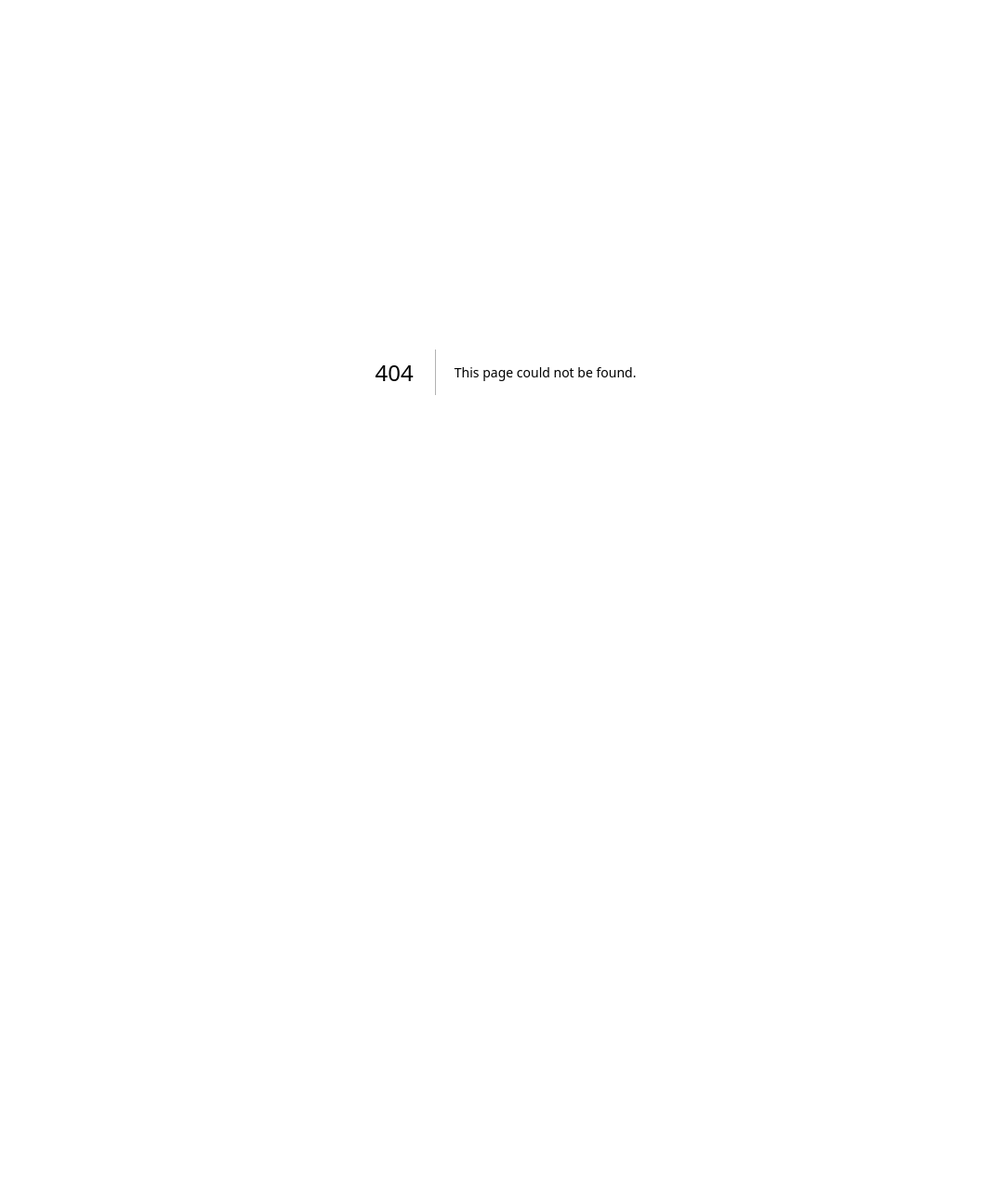
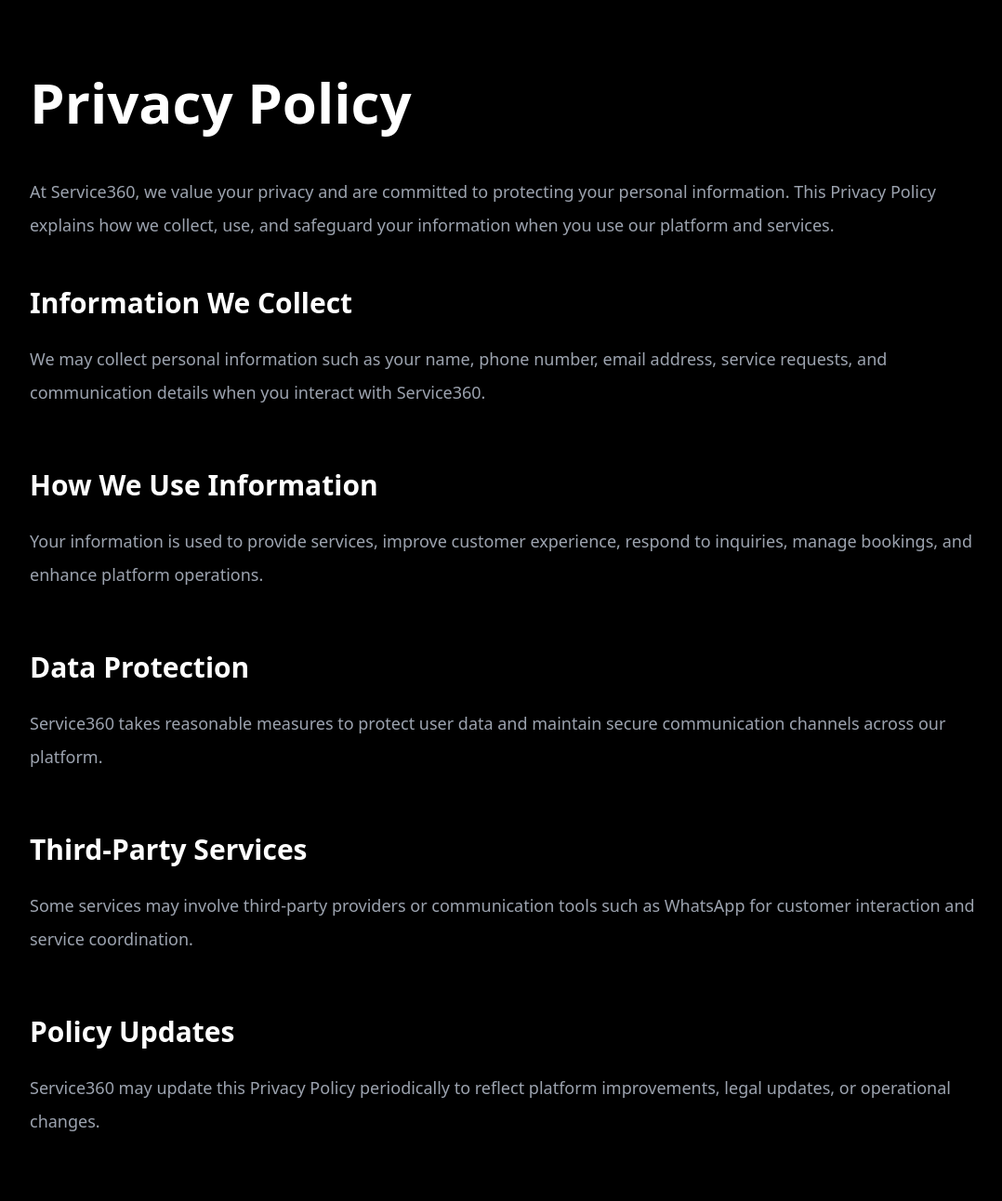
Before and after one commit to service-360/service360-website, a Next.js app: page /privacy-policy in a window 1280 px wide. Before the commit this address had no page. Shown: the top 1292 px of the page at 93% size, without its empty margins (96-1174 px from the left). Before the commit the page ends 800 px from the top, so only its background shows below. Built offline with nearby package versions, Linux system fonts and the light colour scheme.

Commit message:
Add privacy policy page

```diff
--- /dev/null
+++ b/app/privacy-policy/page.js
@@ -0,0 +1,112 @@
+export default function PrivacyPolicyPage() {
+
+  return (
+    <main className="bg-black text-white min-h-screen px-6 py-20">
+
+      <div className="max-w-5xl mx-auto">
+
+        <h1 className="text-5xl md:text-6xl font-bold mb-12">
+          Privacy Policy
+        </h1>
+
+        <p className="text-gray-400 text-lg leading-9 mb-12">
+          At Service360, we value your privacy and are committed
+          to protecting your personal information. This Privacy
+          Policy explains how we collect, use, and safeguard
+          your information when you use our platform and services.
+        </p>
+
+        <div className="space-y-16">
+
+          <section>
+
+            <h2 className="text-3xl font-bold mb-6">
+              Information We Collect
+            </h2>
+
+            <p className="text-gray-400 text-lg leading-9">
+              We may collect personal information such as your
+              name, phone number, email address, service requests,
+              and communication details when you interact with
+              Service360.
+            </p>
+
+          </section>
+
+          <section>
+
+            <h2 className="text-3xl font-bold mb-6">
+              How We Use Information
+            </h2>
+
+            <p className="text-gray-400 text-lg leading-9">
+              Your information is used to provide services,
+              improve customer experience, respond to inquiries,
+              manage bookings, and enhance platform operations.
+            </p>
+
+          </section>
+
+          <section>
+
+            <h2 className="text-3xl font-bold mb-6">
+              Data Protection
+            </h2>
+
+            <p className="text-gray-400 text-lg leading-9">
+              Service360 takes reasonable measures to protect
+              user data and maintain secure communication
+              channels across our platform.
+            </p>
+
+          </section>
+
+          <section>
+
+            <h2 className="text-3xl font-bold mb-6">
+              Third-Party Services
+            </h2>
+
+            <p className="text-gray-400 text-lg leading-9">
+              Some services may involve third-party providers
+              or communication tools such as WhatsApp for
+              customer interaction and service coordination.
+            </p>
+
+          </section>
+
+          <section>
+
+            <h2 className="text-3xl font-bold mb-6">
+              Policy Updates
+            </h2>
+
+            <p className="text-gray-400 text-lg leading-9">
+              Service360 may update this Privacy Policy
+              periodically to reflect platform improvements,
+              legal updates, or operational changes.
+            </p>
+
+          </section>
+
+          <section>
+
+            <h2 className="text-3xl font-bold mb-6">
+              Contact Information
+            </h2>
+
+            <p className="text-gray-400 text-lg leading-9">
+              For questions regarding this Privacy Policy,
+              users may contact Service360 through the
+              official contact channels available on the platform.
+            </p>
+
+          </section>
+
+        </div>
+
+      </div>
+
+    </main>
+  )
+}
```
